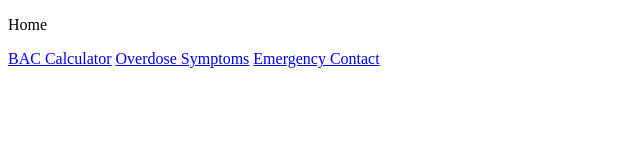
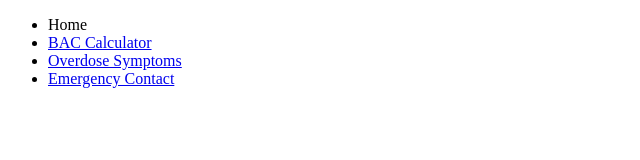
Before and after one commit to jenniferlai43/lahacks18, a plain HTML site: page index.htm in a window 1280 px wide. Shown: the whole page, without its empty margins (0-640 px from the left). Drawn offline with Linux system fonts and the light colour scheme.

Commit message:
Edited html files

```diff
--- /dev/null
+++ b/css/main.css
@@ -0,0 +1,24 @@
+ul
+{
+	list-style-type: none;
+	margin: 0;
+	padding: 0;
+	overflow: hidden;
+	background-color:;
+}
+
+li {
+    float: left;
+}
+
+li a {
+    display: block;
+    color: white;
+    text-align: center;
+    padding: 14px 16px;
+    text-decoration: none;
+}
+
+li a:hover {
+    background-color: #111;
+}
--- a/index.htm
+++ b/index.htm
@@ -3,13 +3,18 @@
 <html>
 <head>
 	<title>AIH | Home</title>
+	<style>
+	<link rel="stylesheet" type="text/css" href="css/main.css">
+	</style>
 </head>
 <body>
 	<div class = "nav">
-		<p>Home</p>
-		<a href='bac.htm'>BAC Calculator</a>
-		<a href='overdose.htm'>Overdose Symptoms</a>
-		<a href='emergency.htm'>Emergency Contact</a>
+		<ul>
+			<li>Home</li>
+			<li><a href='bac.htm'>BAC Calculator</a></li>
+			<li><a href='overdose.htm'>Overdose Symptoms</a></li>
+			<li><a href='emergency.htm'>Emergency Contact</a></li>
+		</ul>
 	</div>
 </body>
 
```
Also changed, not shown: bac.htm (+6 -4 lines), emergency.htm (+6 -4 lines), overdose.htm (+6 -4 lines), css/home.css (deleted).
